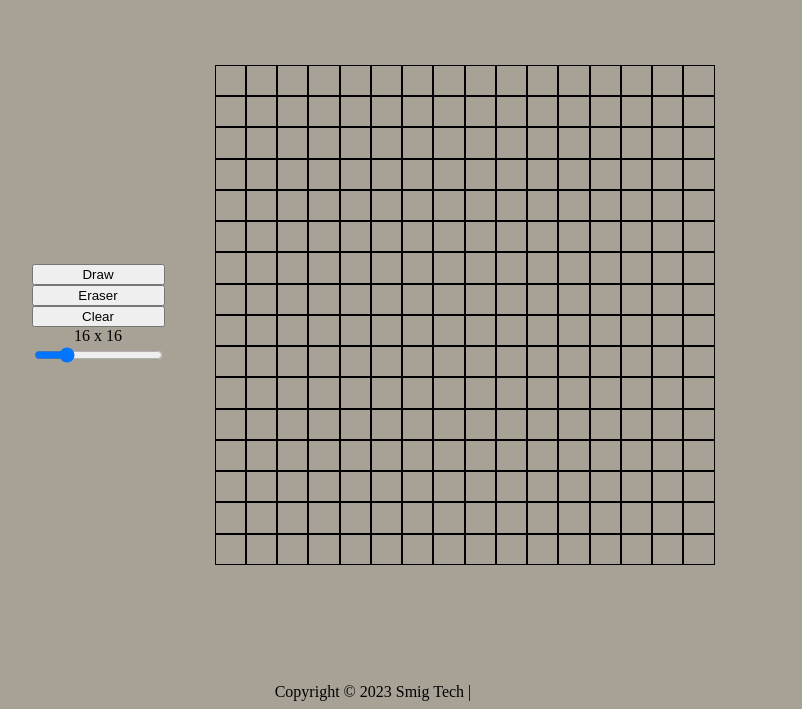
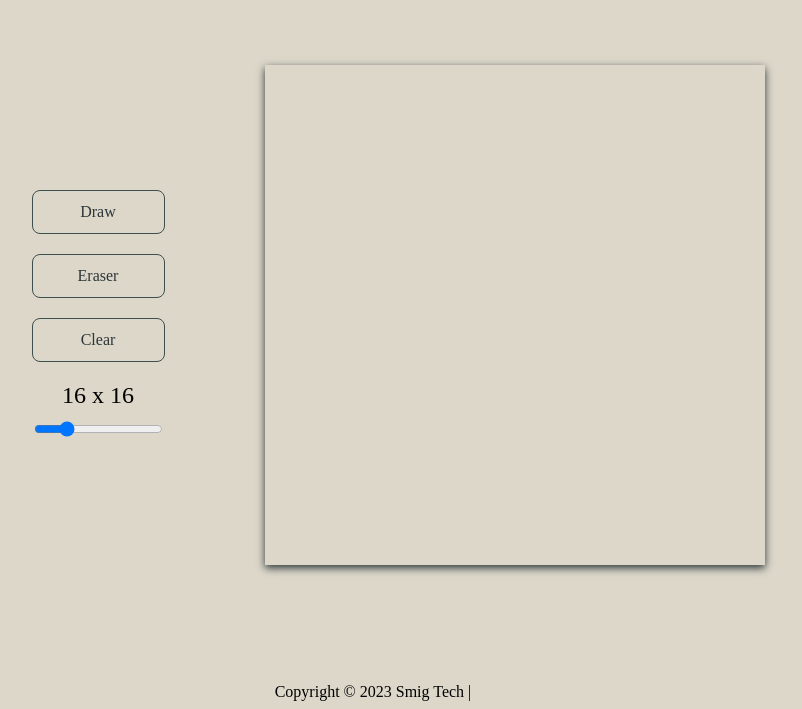
Before and after one commit to smiggiddy/odin-etchasketch, a plain HTML site: page index.html in a window 1280 px wide. Shown: the part 91-800 px from the top of the page, without its empty margins (267-1069 px from the left). Drawn offline with Linux system fonts and the light colour scheme.

Commit message:
feat: project is finished

```diff
--- a/css/style.css
+++ b/css/style.css
@@ -15,6 +15,15 @@
     justify-content: center;
     align-content: center;
     flex-direction: column;
+    gap: 20px;
+}
+
+.draw-btn,.eraser-btn,.clear-btn {
+    color: #2C3639;
+    background-color: inherit;
+    border: 1px solid #3F4E4F;
+    border-radius: 0.5rem;
+    padding: 0.75rem 1.5rem;
 }
 
 .slider-div {
@@ -23,6 +32,17 @@
     align-content: center;
     flex-direction: column;
     text-align: center;
+    gap: 10px;
+}
+
+.slider-lbl {
+    margin-top: 20px;
+    font-weight: 400;
+    font-size: x-large;
+}
+
+.menu {
+    padding: 50px;
 }
 
 .grid {
@@ -30,11 +50,12 @@
     height: 500px;
     width: 500px;
     flex-wrap: wrap;
+    box-shadow: 0px 3px 8px #2C3639;
 }
 
 .eas {
     box-sizing: border-box;
-    border: 1px solid black;
+    /* border: 1px solid black; */
 }
 
 .footer {
@@ -42,7 +63,7 @@
 }
 
 body {
-    background-color: #A8A196;
+    background-color: #DCD7C9;
     display: flex;
     flex-direction: column;
     justify-content: space-between;
@@ -50,3 +71,14 @@ body {
     align-items: center;
     height: 98vh;
 }
+
+button {
+  appearance: none;
+  background-color: transparent;
+  border: none;
+  margin: 0;
+  padding: 0;
+  color: inherit;
+  font: inherit;
+  text-align: center;
+}
--- a/js/script.js
+++ b/js/script.js
@@ -1,5 +1,6 @@
 const GRID_START = 16;
-let bgColor = 'black';
+const START_ETCH_COLOR = '#2C3639'
+let bgColor = START_ETCH_COLOR;
 
 const gridSize = dimensions => {
     return dimensions;
@@ -49,8 +50,8 @@ const clearButton = document.querySelector('.clear-btn');
 const eraserButton = document.querySelector('.eraser-btn');
 const drawButton = document.querySelector('.draw-btn');
 clearButton.onclick = () => resetGrid(slider.value);
-eraserButton.onclick = () => bgColor = 'white';
-drawButton.onclick = () => bgColor = 'black';
+eraserButton.onclick = () => bgColor = '#DCD7C9';
+drawButton.onclick = () => bgColor = START_ETCH_COLOR;
 
 sliderLabel.textContent = `${slider.value} x ${slider.value}`;
 slider.addEventListener('mouseup', (event) => {
```
Also changed, not shown: index.html (+1 -1 lines).
